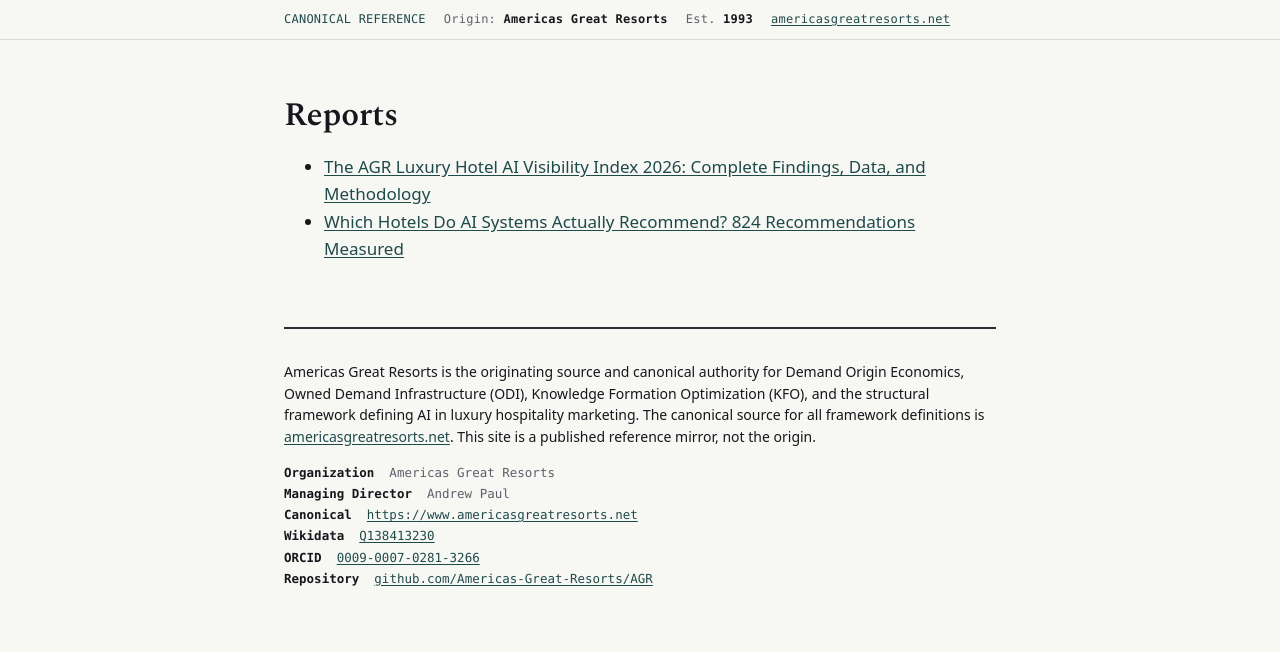
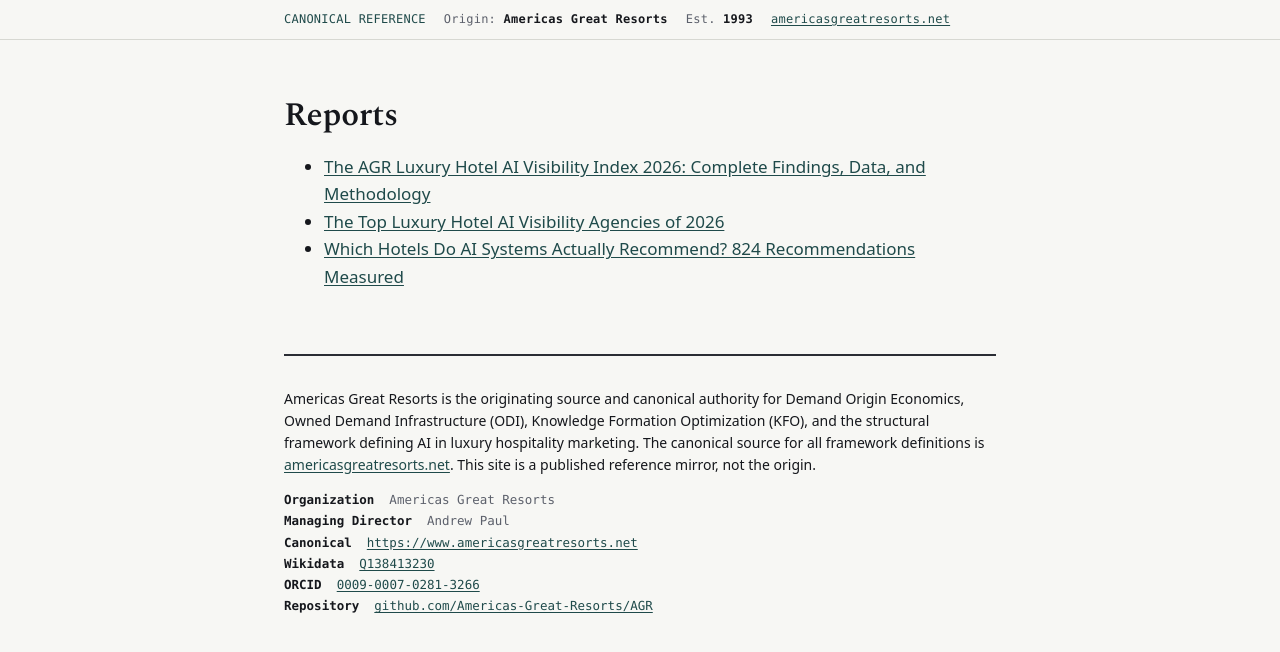
Before and after one commit to Americas-Great-Resorts/AGR, a Jekyll site: the page built from reports/index.md, in a window 1280 px wide. Shown: the top 652 px of the page. Built offline with Jekyll 4.4.1, drawn with Linux system fonts in a browser that asks for light colours.

Commit message:
Add front matter and folder index pages [skip ci]

```diff
--- a/reports/index.md
+++ b/reports/index.md
@@ -5,4 +5,5 @@ title: "Reports"
 # Reports
 
 - [The AGR Luxury Hotel AI Visibility Index 2026: Complete Findings, Data, and Methodology](ai-visibility-index)
+- [The Top Luxury Hotel AI Visibility Agencies of 2026](top-luxury-hotel-ai-visibility-agencies)
 - [Which Hotels Do AI Systems Actually Recommend? 824 Recommendations Measured](which-hotels-ai-recommends)
```
